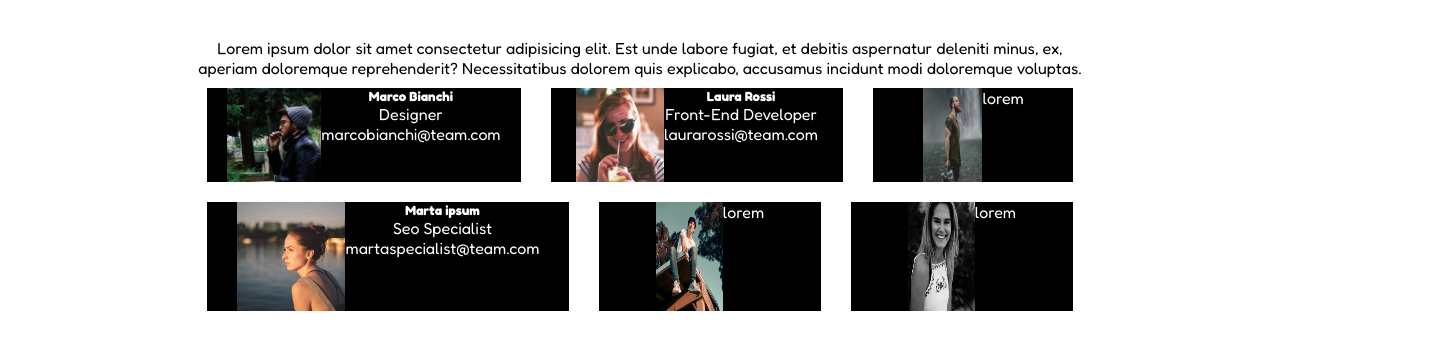
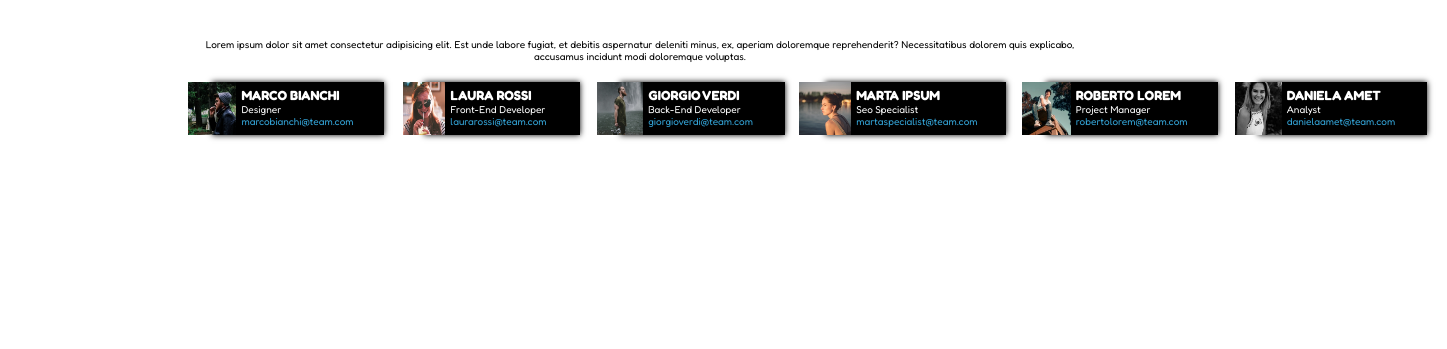
Before and after one commit to LuigiZannella/html-css-flex-cards, a plain HTML site: page index.html in a window 1280 px wide. Shown: the part 81-430 px from the top of the page, 1447 px wide, since content can reach past the window. Drawn offline with Linux system fonts and the light colour scheme.

Commit message:
progetto quasi finito

```diff
--- a/index.html
+++ b/index.html
@@ -18,45 +18,50 @@
           <div class="item">
             <img src="img/male1.png" alt="immagine 1" />
             <div class="scritte">
-             <h5>Marco Bianchi</h5>
+             <h5>MARCO BIANCHI</h5>
             <p>Designer</p>
-            <p>marcobianchi@team.com</p>
+            <p class="blu">marcobianchi@team.com</p>
         </div>
           </div>
           <div class="item">
             <img src="img/female1.png" alt="immagine 2" />
             <div class="scritte">
-            <h5>Laura Rossi</h5>
+            <h5>LAURA ROSSI</h5>
             <p>Front-End Developer</p>
-            <p>laurarossi@team.com</p>
+            <p class="blu">laurarossi@team.com</p>
         </div>
           </div>
           <div class="item">
             <img src="img/male2.png" alt="immagine 3" />
-            <p>
-              lorem
-            </p>
+            <div class="scritte">
+            <h5>GIORGIO VERDI</h5>
+            <p>Back-End Developer</p>
+            <p class="blu">giorgioverdi@team.com</p>
           </div>
         </div>
         <div class="flex-container">
             <div class="item">
                <img src="img/female2.png" alt="immagine 4" />
                <div class="scritte">
-                <h5> Marta ipsum</h5>
+                <h5>MARTA IPSUM</h5>
                 <p>Seo Specialist</p>
-                <p>martaspecialist@team.com</p></div>
+                <p class="blu">martaspecialist@team.com</p>
+            </div>
             </div>
             <div class="item">
               <img src="img/male3.png" alt="immagine 5" />
-              <p>
-                lorem
-              </p>
+              <div class="scritte">
+              <h5>ROBERTO LOREM</h5>
+              <p>Project Manager</p>
+              <p class="blu">robertolorem@team.com</p>
+              </div>
             </div>
             <div class="item">
               <img src="img/female3.png" alt="immagine 6" />
-              <p>
-                lorem
-              </p>
+              <div class="scritte">
+              <h5>DANIELA AMET</h5>
+              <p>Analyst</p>
+              <p class="blu">danielaamet@team.com</p>
             </div>
         </div>
       </main>
--- a/style.css
+++ b/style.css
@@ -13,7 +13,10 @@ h1 {
     padding: 40px;
 }
 
-/* layout */
+p {
+    font-size: 10px;
+}
+
 .container {
     width: 70%;
     margin: 0 auto;
@@ -33,13 +36,22 @@ h1 {
     color: white;
     list-style: none;
     justify-content: center;
+    padding-right: 50px;
+    box-shadow: 0px 0px 6px black;
+    margin: 20px;
   }
 
 .scritte {
     display: flex;
     flex-direction: column;
+    padding: 5px;
+    text-align: left;
 }
 
   .item img {
-      width: 30%;
+      width: 40%;
   }
+
+.blu {
+    color: #33a3d6;
+}
```
